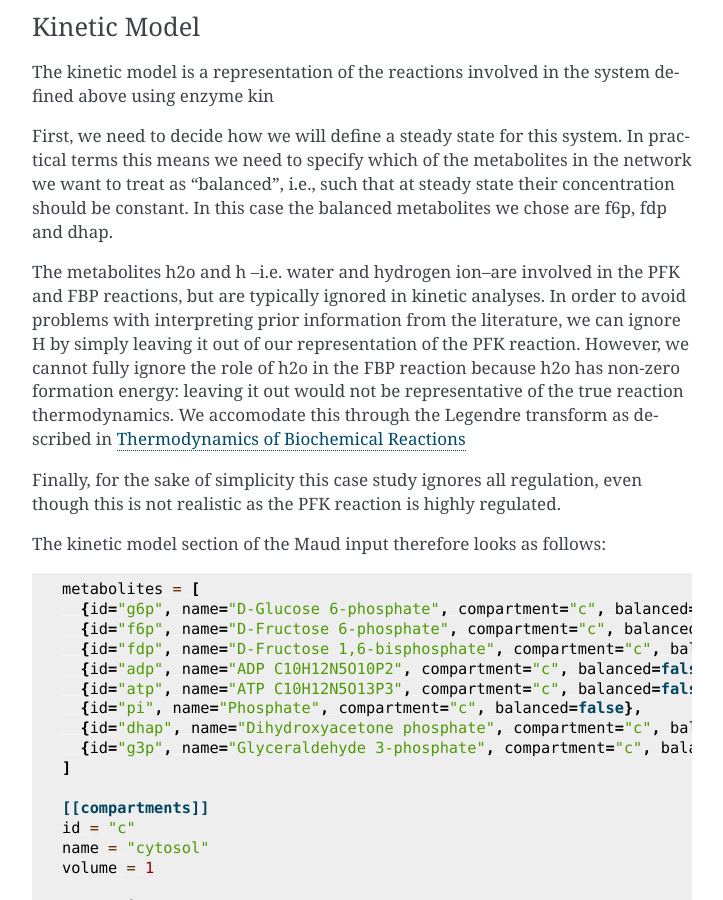
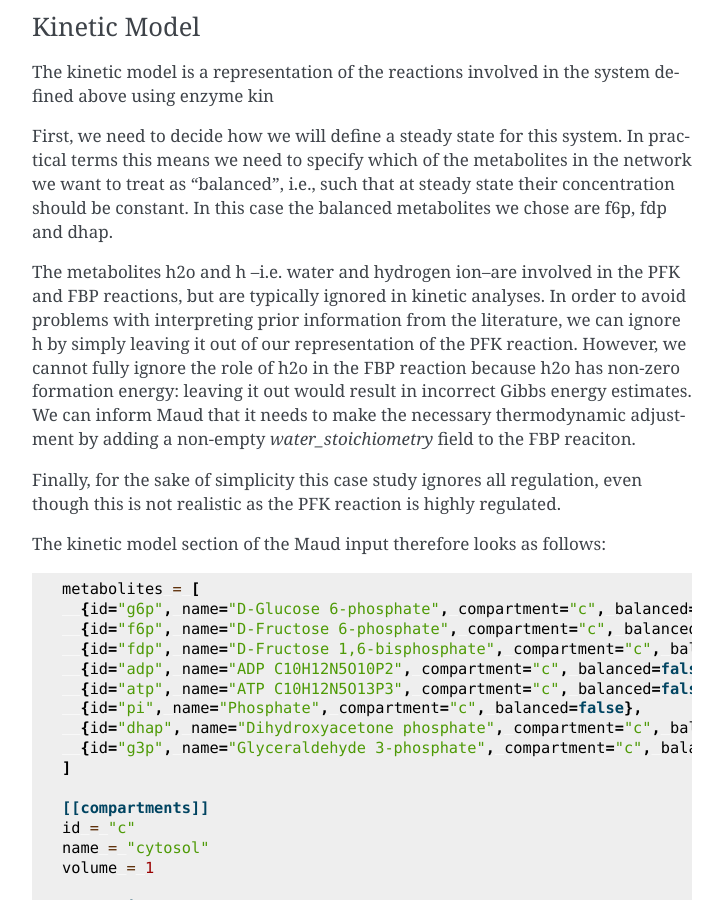
Before and after one commit to biosustain/Maud, a Sphinx documentation site: the page built from docs/case_studies/ecoli.rst, in a window 1280 px wide and 900 px high, scrolled down 1335 px. Shown: the whole window, without its empty margins (388-1111 px from the left). Built offline with Sphinx 7.4.7, drawn with Linux system fonts in a browser that asks for light colours.

Commit message:
Docs: reverting to previous definition of water Gibbs energy adjustment

```diff
--- a/docs/case_studies/ecoli.rst
+++ b/docs/case_studies/ecoli.rst
@@ -49,11 +49,11 @@
 The metabolites h2o and h --i.e. water and hydrogen ion--are involved in the
 PFK and FBP reactions, but are typically ignored in kinetic analyses. In order
 to avoid problems with interpreting prior information from the literature, we
-can ignore H by simply leaving it out of our representation of the PFK
+can ignore h by simply leaving it out of our representation of the PFK
 reaction. However, we cannot fully ignore the role of h2o in the FBP reaction
-because h2o has non-zero formation energy: leaving it out would not be
-representative of the true reaction thermodynamics. We accomodate this through
-the Legendre transform as described in `Thermodynamics of Biochemical Reactions <https://onlinelibrary.wiley.com/doi/book/10.1002/0471332607>`_
+because h2o has non-zero formation energy: leaving it out would result in incorrect Gibbs energy estimates.
+We can inform Maud that it needs to make the necessary thermodynamic adjustment by
+adding a non-empty `water_stoichiometry` field to the FBP reaciton.
 
 Finally, for the sake of simplicity this case study ignores all regulation,
 even though this is not realistic as the PFK reaction is highly regulated.
```
